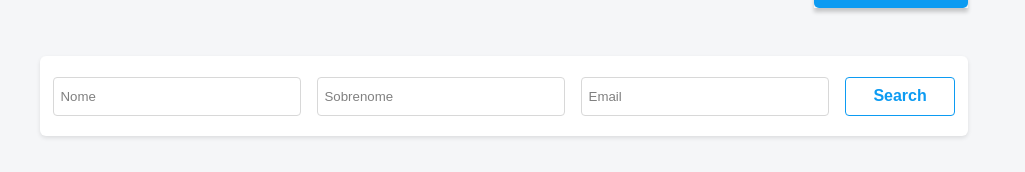
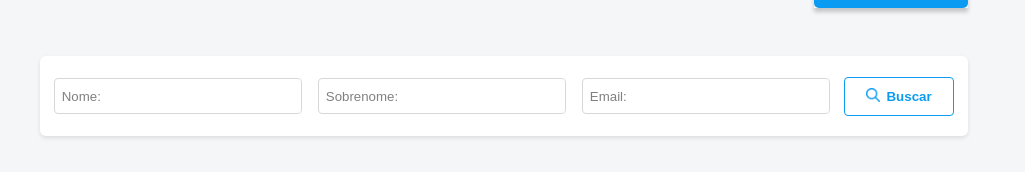
Before and after one commit to lucassouzafranco/desafio-frontend-oliveira-trust, a React (Create React App) app: page / in a window 1280 px wide. Shown: the part 184-356 px from the top of the page, without its empty margins (136-1161 px from the left). Built offline with nearby package versions, Linux system fonts and the light colour scheme; the HTML template or start-up script is replaced by a standard one.

Commit message:
💎 style: finish the search bar styling

```diff
--- a/src/components/WalletSearch/WalletSearch.css
+++ b/src/components/WalletSearch/WalletSearch.css
@@ -51,10 +51,19 @@
   justify-content: center;
 }
 
+label {
+  border: 1px solid #d8d8d8;
+  width: 27%;
+  height: 71%;
+  border-radius: 4px;
+  display: flex;
+  align-items: center;
+}
+
 .nameField {
   border: 1px solid #d8d8d8;
   width: 27%;
-  height: 75%;
+  height: 71%;
   border-radius: 4px;
   display: flex;
   align-items: center;
@@ -63,12 +72,27 @@
 .lastNameField, .emailField {
   border: 1px solid #d8d8d8;
   width: 27%;
-  height: 75%;
+  height: 71%;
   border-radius: 4px;
-  margin-left: 1em;
   display: flex;
   align-items: center;
+  margin-left: 1em;
 }
+
+.nameField input,
+.lastNameField input,
+.emailField input {
+  opacity: 0.5;
+  width: 100%;
+  height: 100%;
+  background-color: rgba(255, 255, 255, 0.5);
+  border: none;
+  outline: none;
+  padding-left: 0.4em;
+  color: black;
+  font-weight: 700;
+}
+
 
 .searchButton {
   border: 1px solid #0c9bf2;
@@ -79,9 +103,16 @@
   display: flex;
   align-items: center;
   justify-content: center;
+  background-color: white;
 }
 
-.searchBarContent h5 {
+.searchButton img {
+  width: 1.1vw;
+  margin-right: 0.5em;
+  margin-bottom: 0.2em;
+}
+
+h5 {
   color: gray;
   font-weight: 300;
   margin-left: 0.5em;
@@ -89,4 +120,5 @@
 
 .searchBarContent h4 {
   color: #0c9bf2;
+  font-weight: 600;
 }
--- a/src/components/WalletSearch/index.jsx
+++ b/src/components/WalletSearch/index.jsx
@@ -1,5 +1,6 @@
 import React from 'react'
 import './WalletSearch.css';
+import search from '../../assets/search_icon.png'
 
 function WalletSearch() {
   return (
@@ -13,14 +14,28 @@ function WalletSearch() {
             <button>Adicionar Carteira</button>
           </div>
         </div>
+
         <div className='searchBar'>
-          <div className='searchBarContent'>
-            <div className='nameField'><h5>Nome</h5></div>
-            <div className='lastNameField'><h5>Sobrenome</h5></div>
-            <div className='emailField'><h5>Email</h5></div>
-            <div className='searchButton'><h4>Search</h4></div>
-          </div>
-        </div>
+        <form className='searchBarContent'>
+          <label className='nameField'>
+            <h5>Nome:</h5>
+            <input type="text" name="name" />
+          </label>
+          <label className='lastNameField'>
+            <h5>Sobrenome:</h5>
+            <input type="text" name="name" />
+          </label>
+          <label className='emailField'>
+            <h5>Email:</h5>
+            <input type="text" name="name" />
+          </label>
+          <button className='searchButton'>
+            <img src={search} alt="Search" />
+            <h4>Buscar</h4>
+          </button>
+        </form>
+      </div>
+
       </div>
     </div>
   )
```
Also changed, not shown: src/assets/search_icon.png (added).
